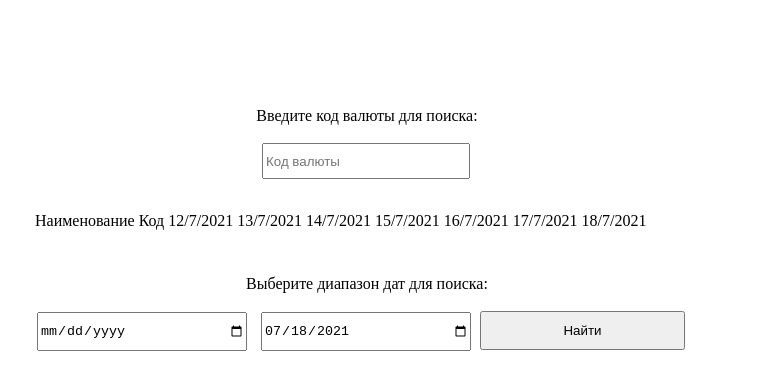
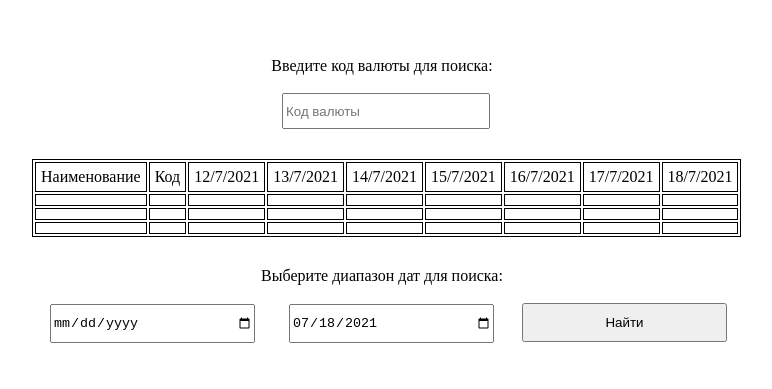
Before and after one commit to uzuzer567/test-task, a plain HTML site: page index.html in a window 1280 px wide. Shown: the part 103-492 px from the top of the page, without its empty margins (258-1030 px from the left). Drawn offline with Linux system fonts and the light colour scheme; no server answers.

Commit message:
feat: edit margins

```diff
--- a/style.css
+++ b/style.css
@@ -2,22 +2,29 @@
     width: 700px;
     height: 400px;
     margin: 40px auto;
-    padding-top: 170px;
+    padding-top: 120px;
 }
 
 .text{
-    width: 670px;
+    width: 700px;
     text-align: center;
 }
 
 .search_input{
     width: 200px;
     height: 30px;
-    margin-left: 230px;
+    margin-left: 250px;
 }
 
 .table{
     margin: 30px 0;
+    border: 1px solid black;
+
+}
+
+.table td{
+    padding: 5px;
+    border: 1px solid black;
 }
 
 .table_item{
@@ -27,14 +34,15 @@
 
 .max_date_input,
 .min_date_input{
-    width: 205px;
+    width: 200px;
     height: 35px;
-    margin-left: 5px;
-    margin-right: 5px;
+    margin-left: 18px;
+    margin-right: 12px;
 }
 
 .get_date_button{
     width: 205px;
     height: 39px;
+    margin-left: 12px;
     cursor: pointer;
 }
```
